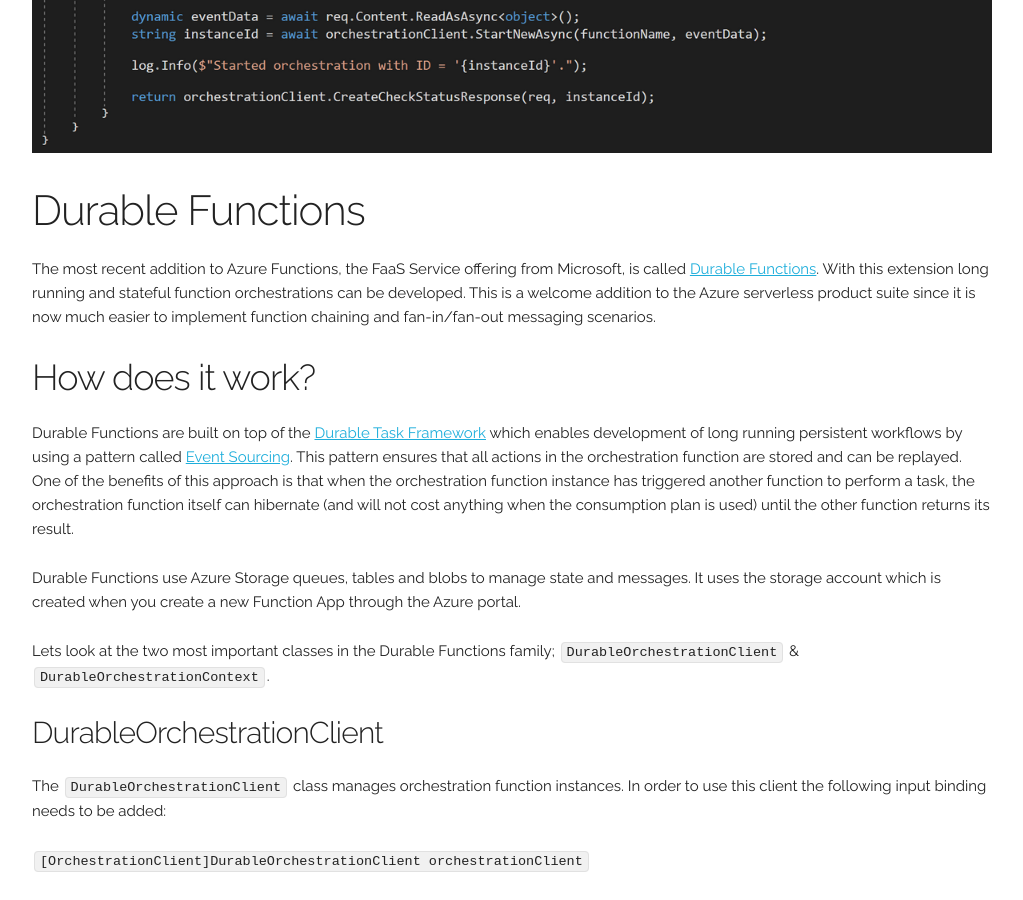
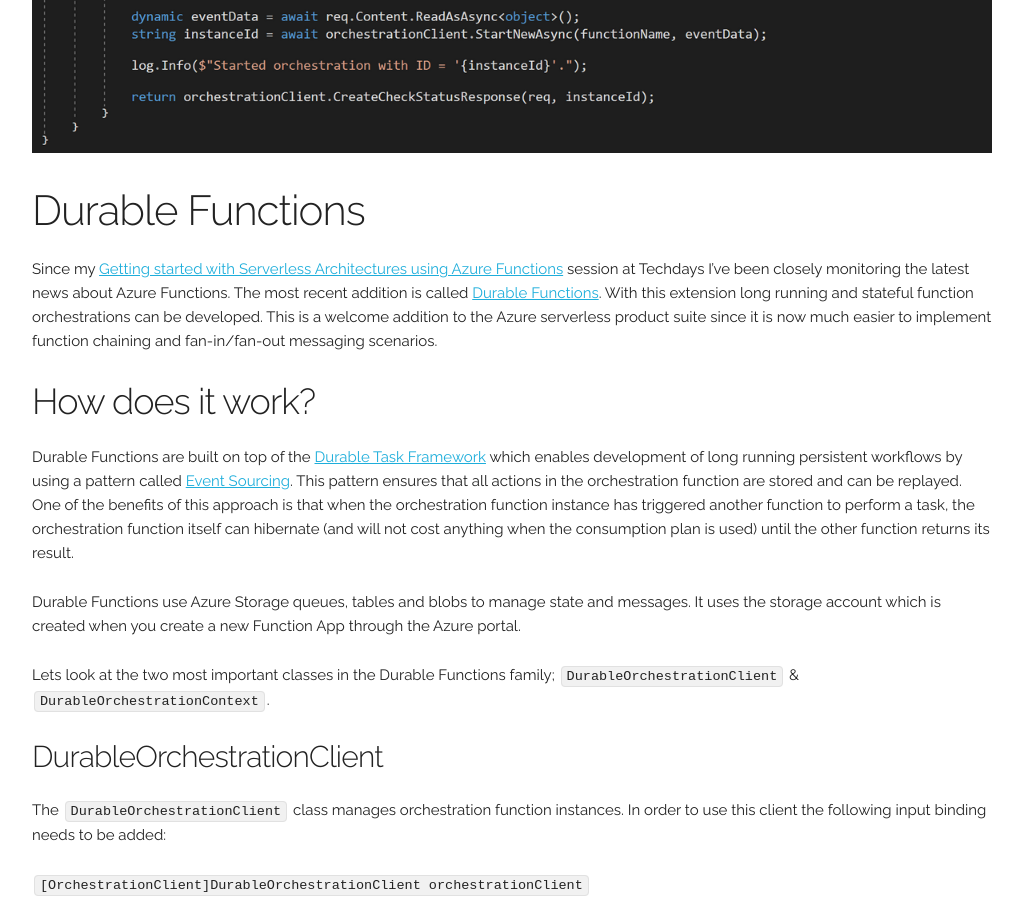
Before and after one commit to marcduiker/marcduiker.github.io, a Jekyll site: the page built from _posts/2017-11-05-durable-azure-functions-stateful-orchestrations.md, in a window 1280 px wide and 900 px high, scrolled down 633 px. Shown: the whole window, without its empty margins (128-1151 px from the left). Built offline with Jekyll 4.4.1, drawn with Linux system fonts in a browser that asks for light colours; nearby versions of some CDN libraries; comment, search, counter and statistics services are not loaded; some of the changed text lies outside the part shown.

Commit message:
Updated tags, added link to previous post

```diff
--- a/_posts/2017-11-05-durable-azure-functions-stateful-orchestrations.md
+++ b/_posts/2017-11-05-durable-azure-functions-stateful-orchestrations.md
@@ -1,14 +1,14 @@
 ---
 layout: post
 title: "Azure Durable Functions - Stateful function orchestrations part 1"
-tags: azure functions serverless faas "functions as a service"
+tags: azure durable functions serverless faas stateful orchestration
 ---
 
 <img class="u-max-full-width" itemprop="image" src="{{ site.url }}/assets/2017/11/05/DurableFunctionsDemo.png" alt="HttpStart DurableFunction">
 
 ## Durable Functions
 
-The most recent addition to Azure Functions, the FaaS Service offering from Microsoft, is called [Durable Functions](https://azure.github.io/azure-functions-durable-extension/articles/overview.html){:target="_blank"}. With this extension long running and stateful function orchestrations can be developed. This is a welcome addition to the Azure serverless product suite since it is now much easier to implement function chaining and fan-in/fan-out messaging scenarios.
+Since my [Getting started with Serverless Architectures using Azure Functions]({{ site.url}}2017/10/19/serverless-architectures-using-azure-functions.html) session at Techdays I've been closely monitoring the latest news about Azure Functions. The most recent addition is called [Durable Functions](https://azure.github.io/azure-functions-durable-extension/articles/overview.html){:target="_blank"}. With this extension long running and stateful function orchestrations can be developed. This is a welcome addition to the Azure serverless product suite since it is now much easier to implement function chaining and fan-in/fan-out messaging scenarios.
 
 <!--more-->
 
```
